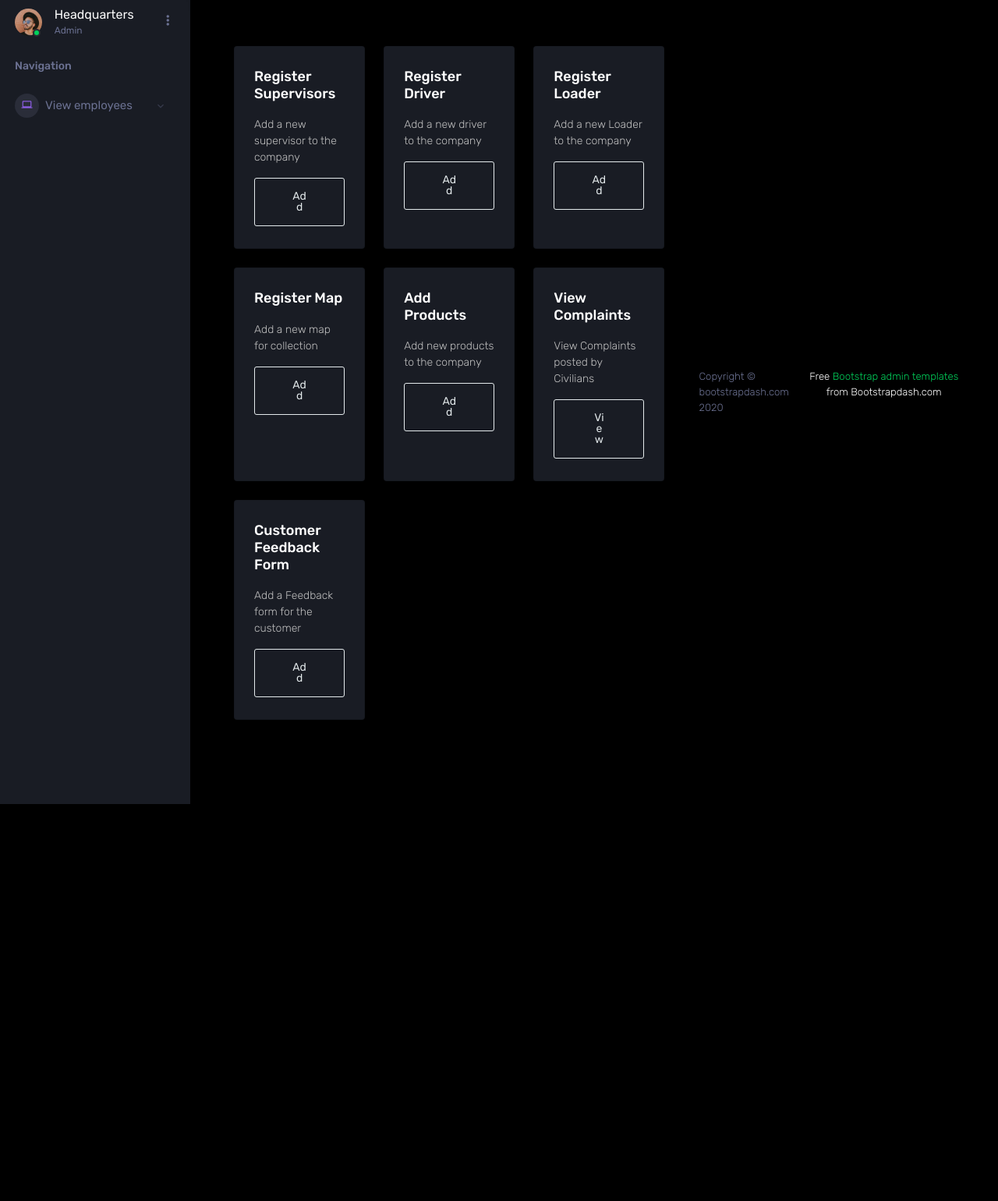
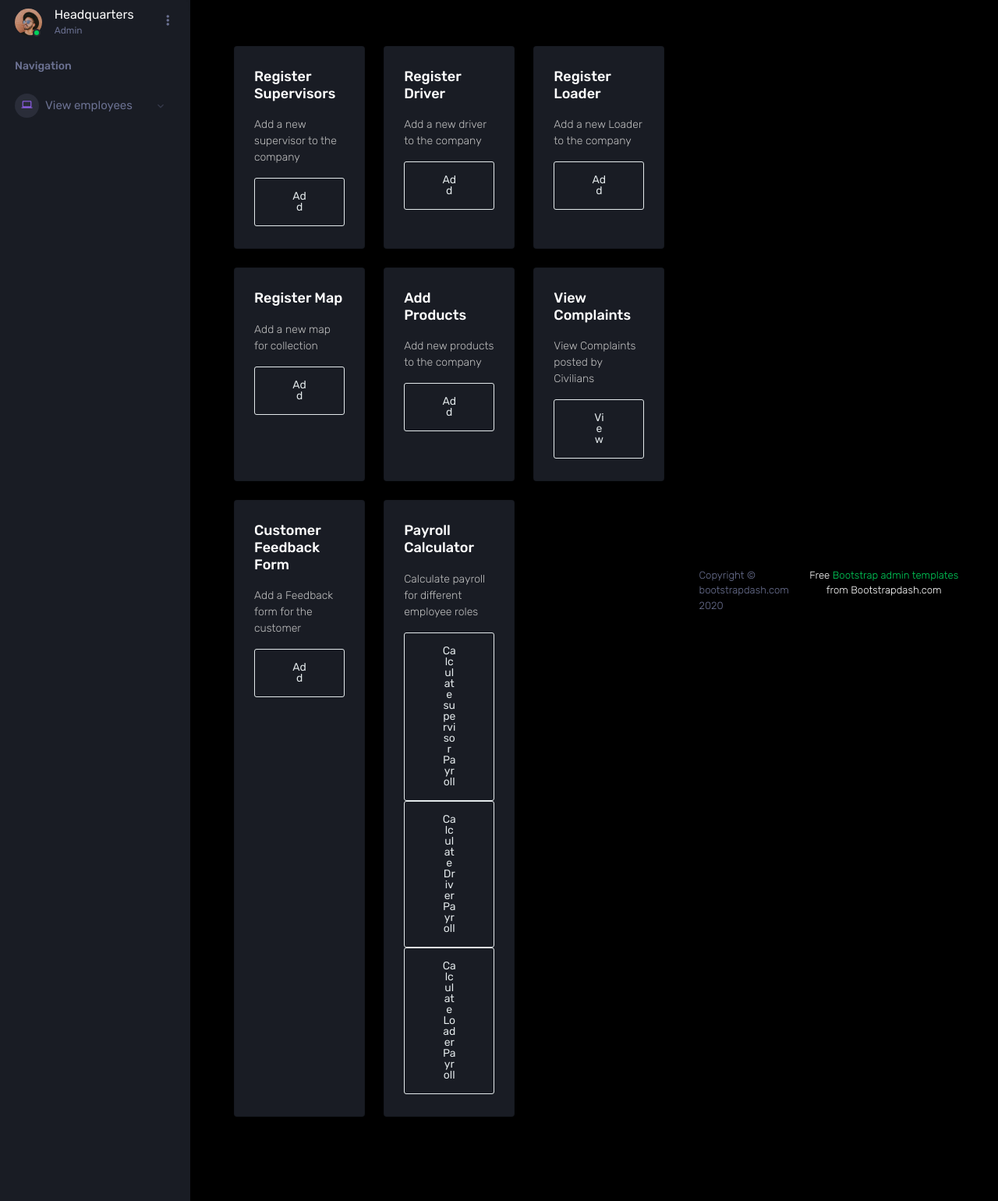
Before and after one commit to imghostia/EchoHaul, a Flask app: page /admin/dashboard in a window 1280 px wide. Shown: the part 71-1611 px from the top of the page at 78% size. Before the commit the page ends 1102 px from the top, so only its background shows below. Run offline with Flask 3, Linux system fonts and the light colour scheme; some libraries are stand-ins or nearby versions.

Commit message:
payroll functionality added

```diff
--- a/main.py
+++ b/main.py
@@ -631,5 +631,31 @@ def customer_feedback():
     success_message = "Feedback submitted successfully!"
     return render_template('admin_dashboard.html', message=success_message)
 
+employee_data = {
+    'supervisor': {'hourly_rate': 20},
+    'driver': {'hourly_rate': 18},
+    'loader': {'hourly_rate': 16.65}
+}
+
+
+@app.route('/payroll_calculator', methods=['GET', 'POST'])
+def payroll_calculator():
+    if request.method == 'POST':
+        # Get data from the form
+        hours_worked = float(request.form['hours_worked'])
+        user_role = request.form['user_role']
+
+        # Get employee data based on user role
+        employee_info = employee_data.get(user_role, {})
+        hourly_rate = employee_info.get('hourly_rate', 0)
+
+        # Calculate total salary
+        total_salary = hours_worked * hourly_rate
+
+        return render_template('payroll_result.html', total_salary=total_salary)
+
+    return render_template('payroll_calculator.html')
+
+
 if __name__ == '__main__':
     app.run(debug=True)
--- a/templates/admin_dashboard.html
+++ b/templates/admin_dashboard.html
@@ -82,8 +82,23 @@
                   </div>
                 </div>
               </div>
+               <div class="col-md-4 grid-margin stretch-card">
+                <div class="card">
+                  <div class="card-body">
+                    <h4 class="card-title">Payroll Calculator</h4>
+                    <p class="card-description">Calculate payroll for different employee roles </p>
+                    <div class="template-demo">
+                       <a href="{{ url_for('payroll_calculator', user_role='supervisor') }}"><button type="button" class="btn btn-outline-secondary btn-lg btn-block">Calculate supervisor Payroll</button></a>
+                         <a href="{{ url_for('payroll_calculator', user_role='supervisor') }}"><button type="button" class="btn btn-outline-secondary btn-lg btn-block">Calculate Driver Payroll</button></a>
+                        <a href="{{ url_for('payroll_calculator', user_role='supervisor') }}"><button type="button" class="btn btn-outline-secondary btn-lg btn-block">Calculate Loader Payroll</button></a>
+                    </div>
+                  </div>
+                </div>
+              </div>
+
             </div>
           </div>
+
 
           <!-- content-wrapper ends -->
           <!-- partial:partials/_footer.html -->
```
Also changed, not shown: templates/payroll_calculator.html (+16 -23 lines), templates/payroll_result.html (added, +11 -0 lines).
